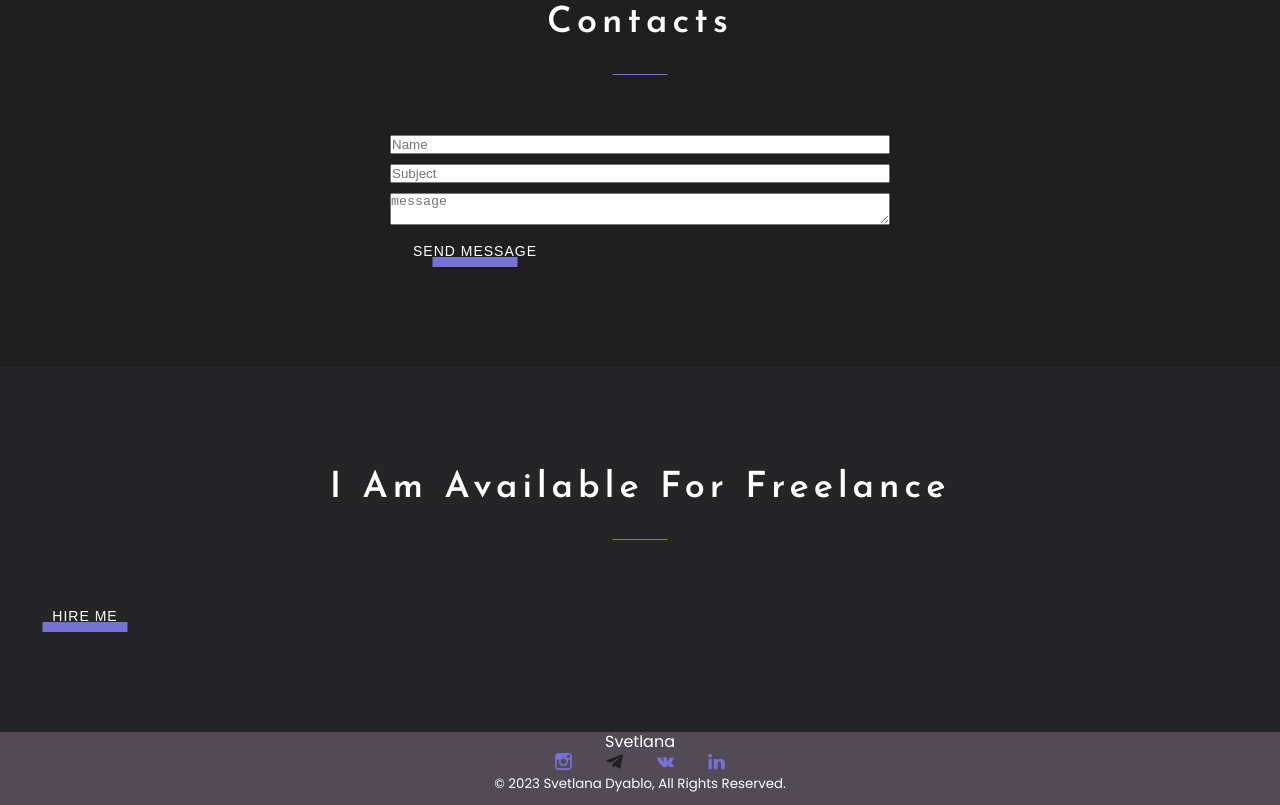
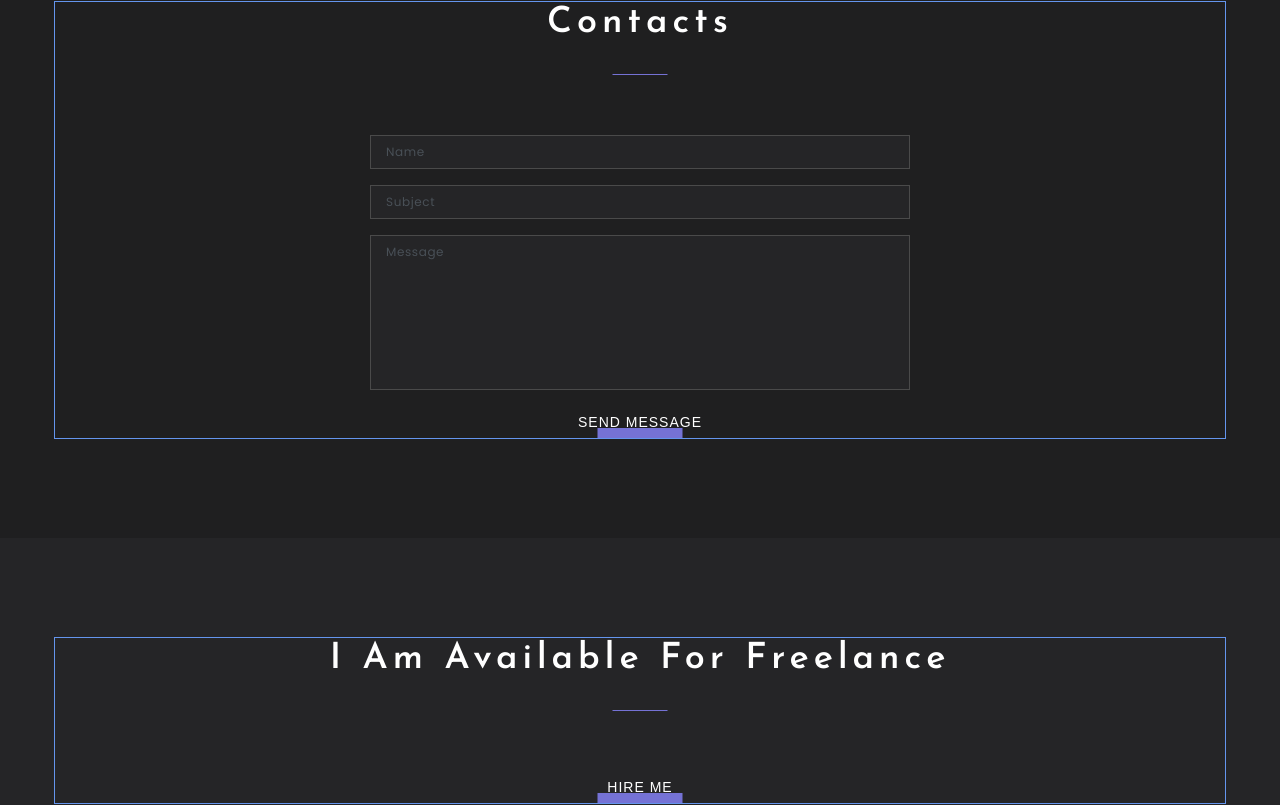
Before and after one commit to Pumpkin-Pie93/portfolio-start-project-main, a React app: page / in a window 1280 px wide. Shown: the part 3435-4240 px from the top of the page. Built offline with nearby package versions, Linux system fonts and the light colour scheme.

Commit message:
Slogan&Contscts

```diff
--- a/src/layout/sections/contacts/Contacts.tsx
+++ b/src/layout/sections/contacts/Contacts.tsx
@@ -2,10 +2,13 @@
 import styled from "styled-components";
 import {SectionTitle} from "../../../components/SectionTitle";
 import {Button} from "../../../components/Button";
+import {Container} from "../../../components/Container";
+import {theme} from "../../../styles/Theme";
 
 export const Contact = () => {
     return (
         <StyledContacts>
+            <Container>
                 <SectionTitle>Contacts</SectionTitle>
                 <StyledForm>
                     <Field placeholder={'Name'}/>
@@ -13,24 +16,49 @@
                     <Field as={'textarea'} placeholder={'message'}/>
                     <Button type={'submit'}>Send message</Button>
                 </StyledForm>
+            </Container>
         </StyledContacts>
     );
 };
 
 const StyledContacts = styled.section`
-  background-color: rgba(228, 189, 241, 0.2);
-  min-height: 50vh;
+
 `
 
 const StyledForm = styled.form`
-max-width: 500px;
+max-width: 540px;
   width: 100%;
   display: flex;
   flex-direction: column;
-  gap: 10px;
+  align-items: center;
+  gap: 16px;
   margin: 0 auto;
+
+  textarea {
+    resize: none;
+    height: 155px;
+  }
 `
 
 const Field = styled.input`
+  width: 100%;
+  border: 1px solid ${theme.colors.borderColor};
+  background-color: ${theme.colors.secondaryBcg};
+  padding: 7px 15px;
 
+  font-family: 'Poppins', sans-serif;
+  font-size: 12px;
+  font-weight: 400;
+  letter-spacing: 0.6px;
+
+  color: ${theme.colors.font};
+
+  &::placeholder {
+    color: ${theme.colors.placeholder};
+    text-transform: capitalize;
+  }
+
+  &:focus-visible {
+    outline: 1px solid ${theme.colors.borderColor};
+  }
 `
--- a/src/layout/sections/slogan/Slogan.tsx
+++ b/src/layout/sections/slogan/Slogan.tsx
@@ -2,12 +2,18 @@
 import styled from "styled-components";
 import {SectionTitle} from "../../../components/SectionTitle";
 import {Button} from "../../../components/Button";
+import {Container} from "../../../components/Container";
+import {FlexWrapper} from "../../../components/FlexWrapper";
 
 export const Slogan = () => {
     return (
         <StyledSlogan>
-<SectionTitle>I Am Available For Freelance</SectionTitle>
-            <Button>Hire me</Button>
+            <Container>
+                <FlexWrapper direction={'column'} align={'center'}>
+                    <SectionTitle>I Am Available For Freelance</SectionTitle>
+                    <Button>Hire me</Button>
+                </FlexWrapper>
+            </Container>
         </StyledSlogan>
     );
 };
--- a/src/layout/sections/testimony/Testimony.tsx
+++ b/src/layout/sections/testimony/Testimony.tsx
@@ -21,8 +21,8 @@
 };
 
 const StyledTestimony = styled.section`
-  min-height: 50vh;
-  background-color: lightgray;
+  //min-height: 50vh;
+  //background-color: lightgray;
 
   ${IconWrapper} {
     margin: 40px 0 72px;
--- a/src/styles/Theme.tsx
+++ b/src/styles/Theme.tsx
@@ -4,6 +4,9 @@
         secondaryBcg: '#252527',
         accent: '#7572D5',
 
-        font: '#ffffff'
+        font: '#ffffff',
+
+        borderColor: "#4A4A4A",
+        placeholder: '#495057'
     }
 }
```
Lines whose indentation alone changed are shown as unchanged.
